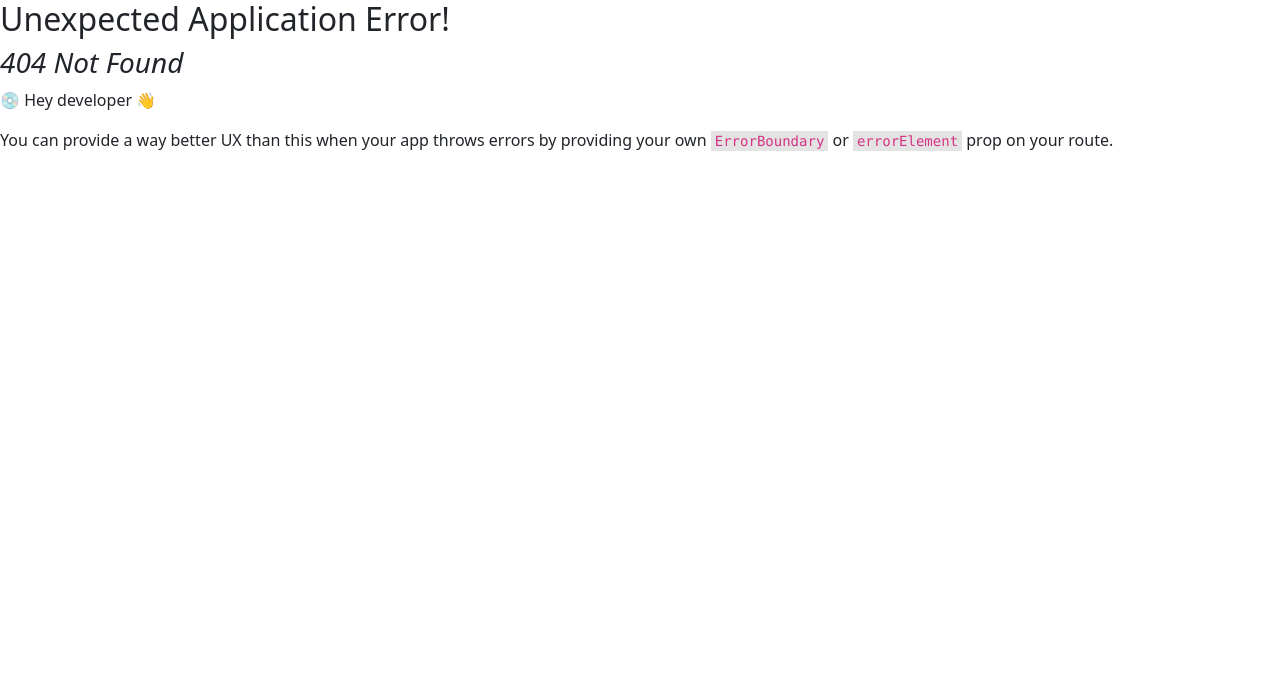
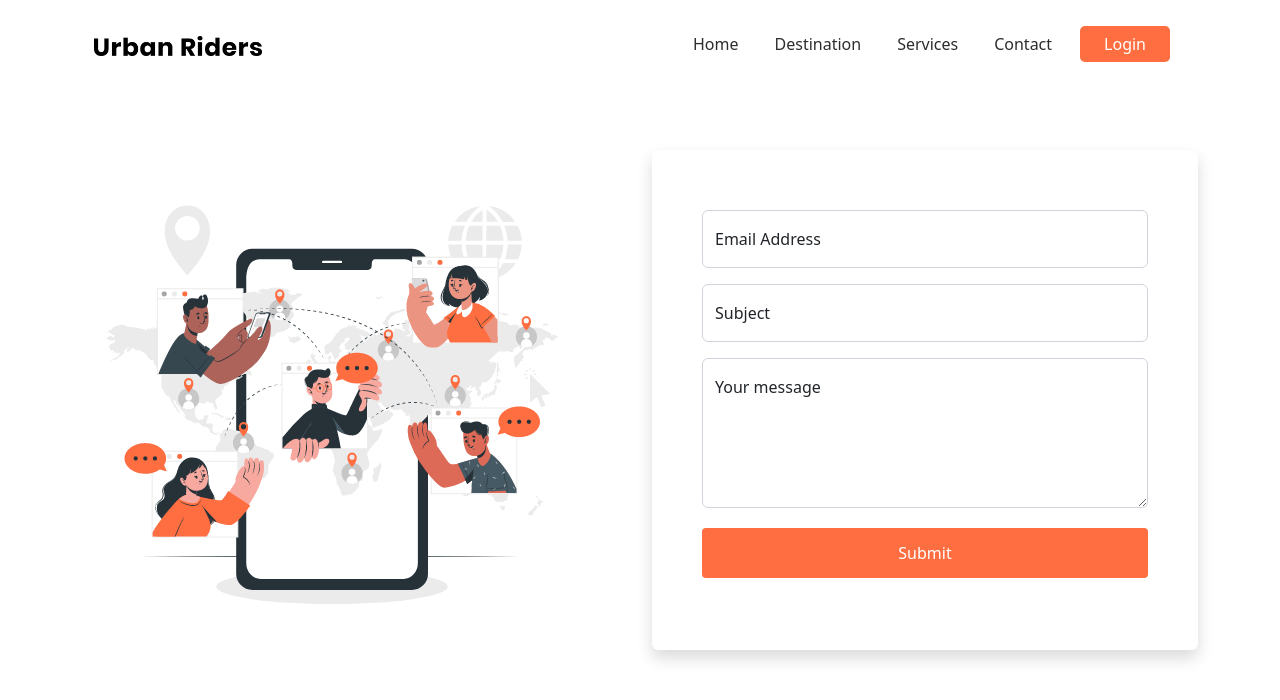
Before and after one commit to azimuddin2/urban-riders-client, a React (Create React App) app: page /contact in a window 1280 px wide. Before the commit this address had no page. Shown: the top 700 px of the page. Built offline with nearby package versions, Linux system fonts and the light colour scheme; the HTML template or start-up script is replaced by a standard one.

Commit message:
added is contact form and react reveal

```diff
--- a/package.json
+++ b/package.json
@@ -7,10 +7,12 @@
     "@testing-library/react": "^13.4.0",
     "@testing-library/user-event": "^13.5.0",
     "bootstrap": "^5.2.3",
+    "firebase": "^9.17.1",
     "react": "^18.2.0",
     "react-bootstrap": "^2.7.2",
     "react-dom": "^18.2.0",
     "react-icons": "^4.7.1",
+    "react-reveal": "^1.2.2",
     "react-router-dom": "^6.8.1",
     "react-scripts": "5.0.1",
     "web-vitals": "^2.1.4"
--- a/src/components/Service/Service.js
+++ b/src/components/Service/Service.js
@@ -1,14 +1,17 @@
 import React from 'react';
+import { Zoom } from 'react-reveal';
 
 const Service = ({ service }) => {
     const { name, image } = service;
 
     return (
         <div className='col-sm-12 col-md-6 col-lg-3 g-4'>
-            <div className='bg-white text-center px-5 pt-5 pb-3 rounded h-100'>
-                <img className='w-100' src={image} alt="" />
-                <h4 className='text-uppercase fs-5 mt-3'>{name}</h4>
-            </div>
+            <Zoom bottom>
+                <div className='bg-white text-center px-5 pt-5 pb-3 rounded h-100'>
+                    <img className='w-100' src={image} alt="" />
+                    <h4 className='text-uppercase fs-5 mt-3'>{name}</h4>
+                </div>
+            </Zoom>
         </div>
     );
 };
--- /dev/null
+++ b/src/pages/Contact/Contact.css
@@ -0,0 +1,29 @@
+.contact-form{
+    padding: 0 50px;
+    padding-top: 60px;
+}
+
+
+/* responsive tablet device*/
+@media screen and (min-width: 577px) and (max-width: 991px) {
+    .contact-form{
+        padding: 60px;
+    }
+
+    .form-img{
+        margin: auto;
+    }
+}
+
+
+/* responsive mobile device */
+@media screen and (max-width: 576px) {
+    .form-img{
+        width: 100%;
+        margin: auto;
+    }
+
+    .contact-form{
+        padding: 20px;
+    }
+}
--- /dev/null
+++ b/src/pages/Contact/Contact.js
@@ -0,0 +1,39 @@
+import React from 'react';
+import { Fade } from 'react-reveal';
+import contact from '../../assets/images/contact-us.gif';
+import './Contact.css';
+
+const Contact = () => {
+    return (
+        <section className='container'>
+            <div className='row form-container'>
+                <Fade left>
+                    <div className='d-grid col-lg-6 col-md-12 col-sm-12 gap-5'>
+                        <img className='form-img' src={contact} alt="Contact" />
+                    </div>
+                </Fade>
+                <Fade right>
+                    <div className='d-grid col-lg-6 col-md-12 col-sm-12'>
+                        <form className=' shadow rounded contact-form'>
+                            <div class="form-floating mb-3">
+                                <input type="email" class="form-control" id="floatingEmail" placeholder="name@example.com" required />
+                                <label for="floatingEmail">Email Address</label>
+                            </div>
+                            <div class="form-floating mb-3">
+                                <input type="text" class="form-control" id="floatingSubject" placeholder="subject" required />
+                                <label for="floatingSubject">Subject</label>
+                            </div>
+                            <div class="form-floating">
+                                <textarea class="form-control" placeholder="Leave a comment here" id="floatingTextarea2" style={{ height: "150px" }} required></textarea>
+                                <label for="floatingTextarea2">Your message</label>
+                            </div>
+                            <button className='form-btn' type="submit">Submit</button>
+                        </form>
+                    </div>
+                </Fade>
+            </div>
+        </section>
+    );
+};
+
+export default Contact;
--- a/src/pages/Home/Home.js
+++ b/src/pages/Home/Home.js
@@ -3,6 +3,7 @@ import { useLoaderData } from 'react-router-dom';
 import Service from '../../components/Service/Service';
 import background from '../../assets/images/Bg.png';
 import './Home.css';
+import { Fade } from 'react-reveal';
 
 const Home = () => {
     const services = useLoaderData();
@@ -15,6 +16,7 @@ const Home = () => {
             }}
         >
             <div className='container'>
+                {/* <Fade bottom> */}
                     <div className='row'>
                         {
                             services.map(service => <Service
@@ -23,6 +25,7 @@ const Home = () => {
                             ></Service>)
                         }
                     </div>
+                {/* </Fade> */}
             </div>
         </section>
     );
--- a/src/pages/Login/Login.js
+++ b/src/pages/Login/Login.js
@@ -1,6 +1,7 @@
 import React, { useState } from 'react';
 import { Link } from 'react-router-dom';
 import { FaEyeSlash, FaEye } from 'react-icons/fa';
+import { Fade } from 'react-reveal';
 import './Login.css';
 
 const Login = () => {
@@ -8,6 +9,7 @@ const Login = () => {
 
     return (
         <div className='form-container'>
+            <Fade bottom>
                 <div className='form'>
                     <h2 className='form-title'>Login</h2>
                     <form>
@@ -50,6 +52,7 @@ const Login = () => {
                     </form>
                     <p className='text-center mt-4 fw-semibold'>Don't have an account? <Link to='/register' className='link'>Create an account</Link></p>
                 </div>
+            </Fade>
         </div>
     );
 };
--- a/src/pages/Register/Register.js
+++ b/src/pages/Register/Register.js
@@ -1,5 +1,6 @@
 import React, { useState } from 'react';
 import { FaEye, FaEyeSlash } from 'react-icons/fa';
+import { Fade } from 'react-reveal';
 import { Link } from 'react-router-dom';
 
 const Register = () => {
@@ -7,6 +8,7 @@ const Register = () => {
 
     return (
         <div className='form-container'>
+            <Fade bottom>
                 <div className='form'>
                     <h2 className='form-title'>Create an account</h2>
                     <form>
@@ -48,6 +50,7 @@ const Register = () => {
                     </form>
                     <p className='text-center mt-4 fw-semibold'>Already have an account? <Link to="/login" className='link'>Login</Link></p>
                 </div>
+            </Fade>
         </div>
     );
 };
--- a/src/routes/Routes.js
+++ b/src/routes/Routes.js
@@ -1,5 +1,6 @@
 import { createBrowserRouter } from "react-router-dom";
 import Main from "../layout/Main/Main";
+import Contact from "../pages/Contact/Contact";
 import Home from "../pages/Home/Home";
 import Login from "../pages/Login/Login";
 import Register from "../pages/Register/Register";
@@ -17,6 +18,10 @@ const router = createBrowserRouter([
                 }
             },
             {
+                path: 'contact',
+                element: <Contact></Contact>
+            },
+            {
                 path: 'login',
                 element: <Login></Login>
             },
```
Also changed, not shown: src/assets/images/contact-us.gif (added), 1 other file (tests, documents, lock files or other folders). Lines whose indentation alone changed are shown as unchanged.
